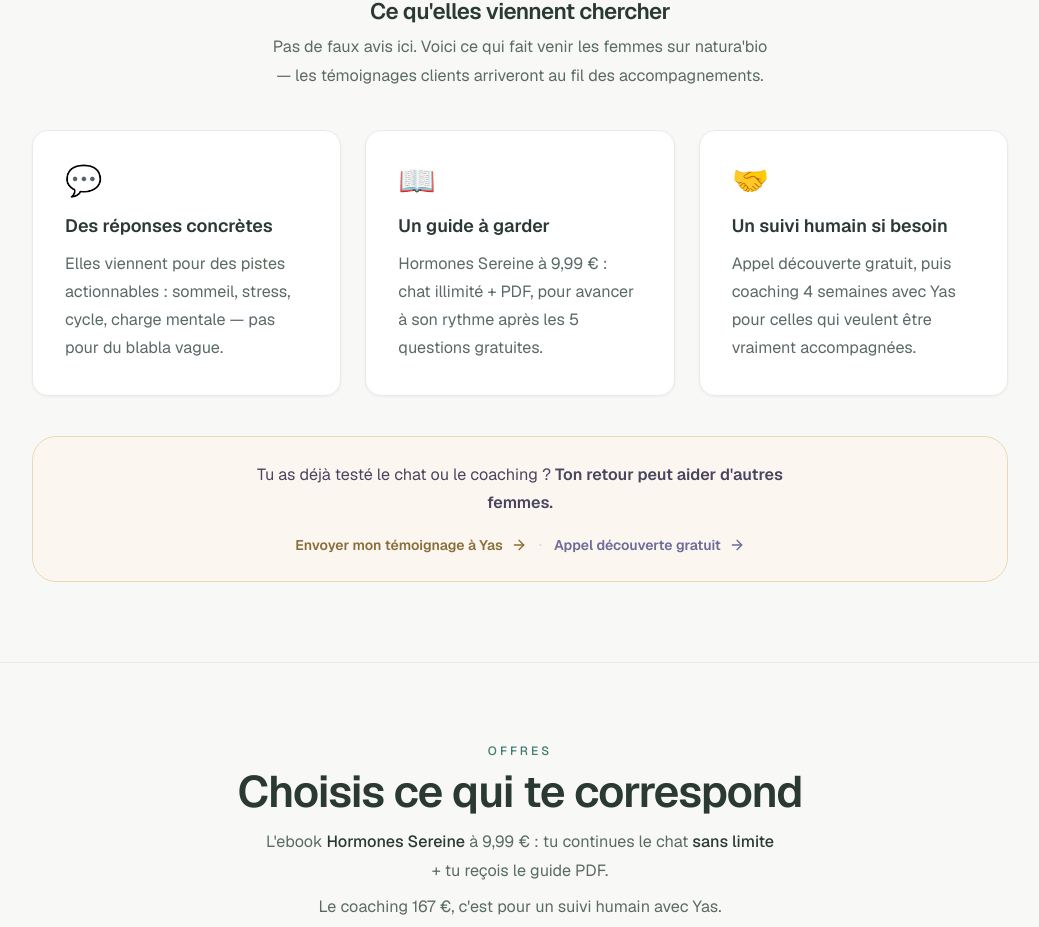
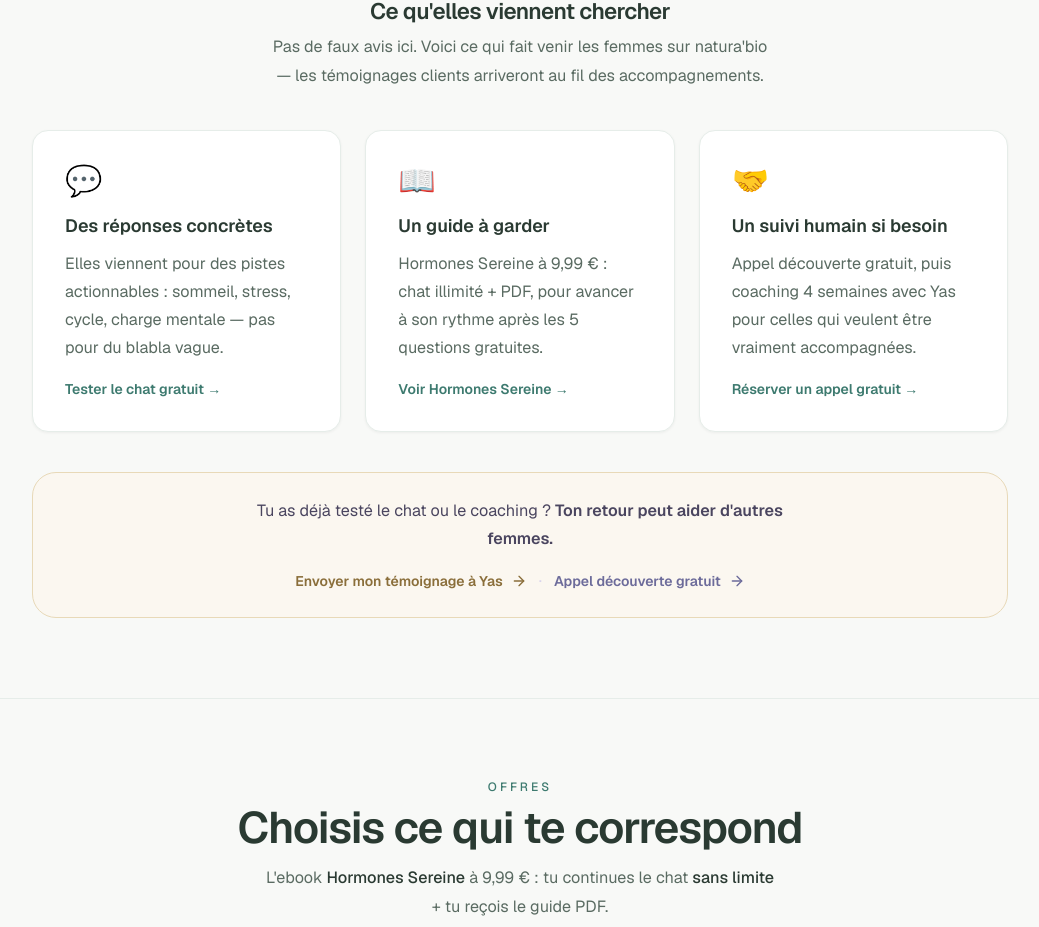
Before and after one commit to bounazouyasmina-arch/natura-bio-by-yas, a Next.js app: page / in a window 1280 px wide. Shown: the part 5996-6923 px from the top of the page, without its empty margins (120-1159 px from the left). Built offline with nearby package versions, Linux system fonts and the light colour scheme.

Commit message:
feat: cartes preuve sociale cliquables vers chat ebook appel

```diff
--- a/app/page.tsx
+++ b/app/page.tsx
@@ -167,22 +167,31 @@ const pillars = [
   },
 ];
 
-/** Preuve sociale honnête (pas de faux avis) — à remplacer par de vrais témoignages dès que tu en as. */
+/** Preuve sociale honnête (pas de faux avis) — cartes cliquables vers l’action. */
 const socialProofCards = [
   {
     emoji: '💬',
     title: 'Des réponses concrètes',
     text: 'Elles viennent pour des pistes actionnables : sommeil, stress, cycle, charge mentale — pas pour du blabla vague.',
+    href: '/espace?tab=chat',
+    cta: 'Tester le chat gratuit →',
+    external: false,
   },
   {
     emoji: '📖',
     title: 'Un guide à garder',
     text: 'Hormones Sereine à 9,99 € : chat illimité + PDF, pour avancer à son rythme après les 5 questions gratuites.',
+    href: BEACONS_EBOOK_LINK,
+    cta: 'Voir Hormones Sereine →',
+    external: true,
   },
   {
     emoji: '🤝',
     title: 'Un suivi humain si besoin',
     text: 'Appel découverte gratuit, puis coaching 4 semaines avec Yas pour celles qui veulent être vraiment accompagnées.',
+    href: BEACONS_DISCOVERY_CALL_LINK,
+    cta: 'Réserver un appel gratuit →',
+    external: true,
   },
 ];
 
@@ -641,11 +650,21 @@ export default function NaturaBioByYasLanding() {
 
         <div className="grid md:grid-cols-3 gap-6">
           {socialProofCards.map((card, i) => (
-            <div key={i} className="card rounded-3xl p-7 sm:p-8 bg-white text-left">
+            <a
+              key={i}
+              href={card.href}
+              {...(card.external
+                ? { target: '_blank', rel: 'noopener noreferrer' }
+                : {})}
+              className="card rounded-3xl p-7 sm:p-8 bg-white text-left flex flex-col hover:border-[var(--sage-600)] border border-transparent transition group"
+            >
               <div className="text-3xl mb-3">{card.emoji}</div>
               <div className="font-semibold text-lg text-[#2A3A32] mb-2">{card.title}</div>
-              <p className="text-[15px] text-[#5A6B62] leading-relaxed">{card.text}</p>
-            </div>
+              <p className="text-[15px] text-[#5A6B62] leading-relaxed flex-1">{card.text}</p>
+              <div className="mt-4 text-sm font-semibold text-[var(--sage-600)] group-hover:underline">
+                {card.cta}
+              </div>
+            </a>
           ))}
         </div>
 
```
